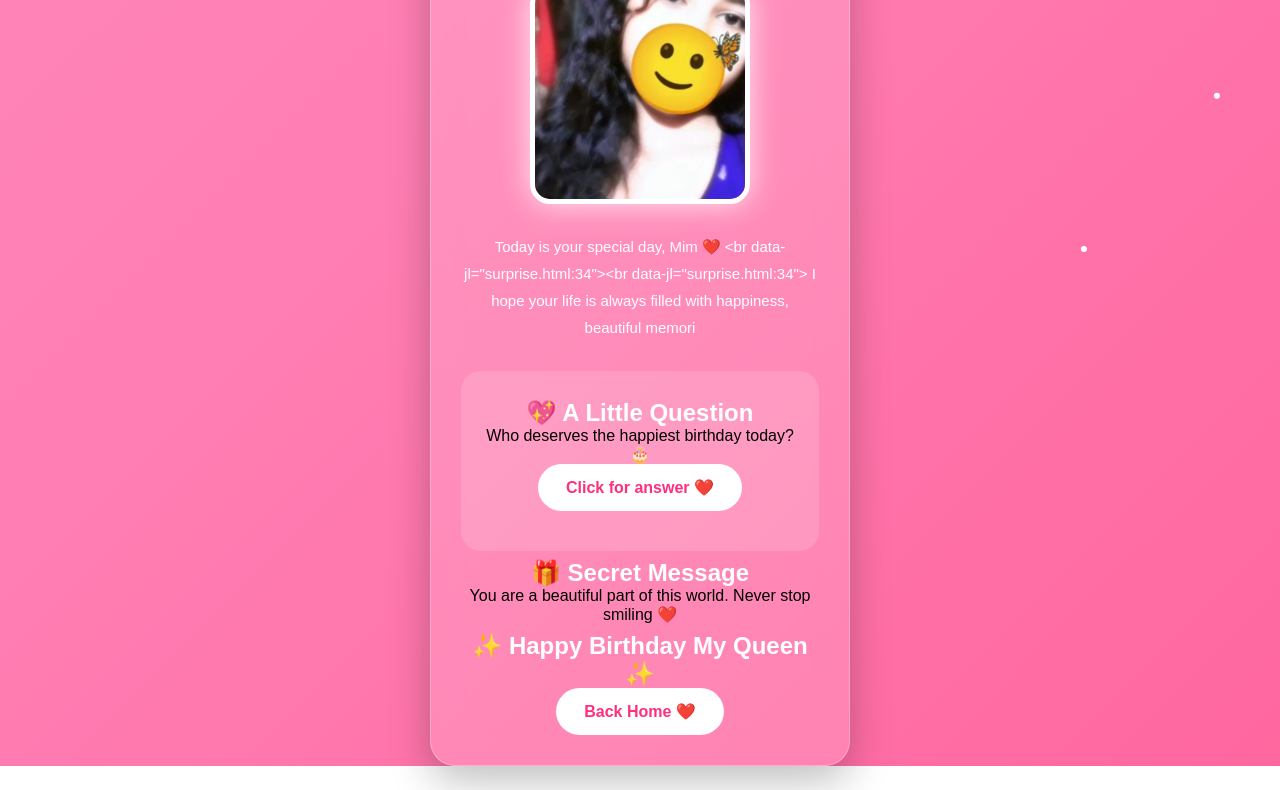
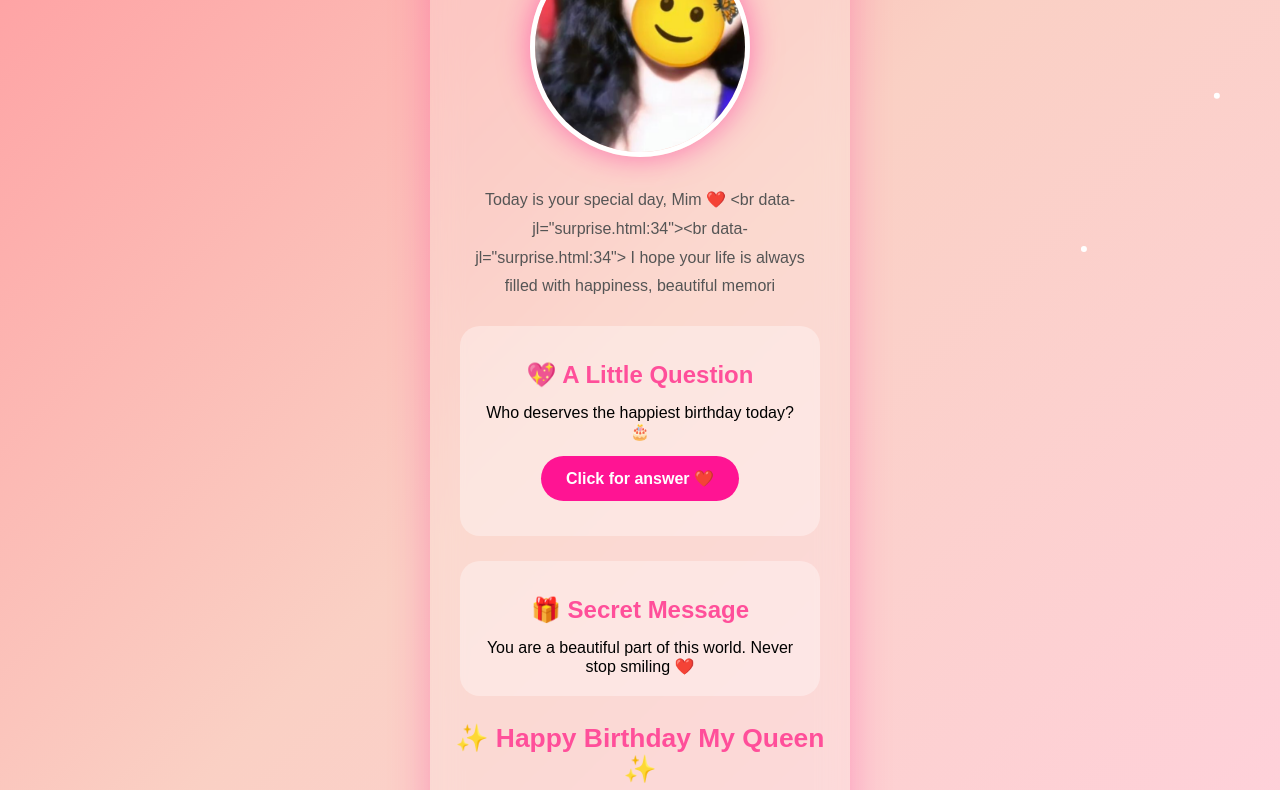
Before and after one commit to tusharbarua7890-design/birthday, a plain HTML site: page surprise.html in a window 1280 px wide. Shown: the part 221-1011 px from the top of the page. Before the commit the page ends 987 px from the top, so only its background shows below. Drawn offline with Linux system fonts and the light colour scheme.

Commit message:
Update style.css

```diff
--- a/style.css
+++ b/style.css
@@ -2,123 +2,129 @@
     margin:0;
     padding:0;
     box-sizing:border-box;
+    font-family:Arial,sans-serif;
 }
 
 body{
-    font-family:'Poppins',sans-serif;
     min-height:100vh;
     display:flex;
     justify-content:center;
     align-items:center;
-    background:linear-gradient(-45deg,#ff4e8a,#ff7eb3,#ff9ac7,#ffd1dc);
-    background-size:400% 400%;
-    animation:bgMove 12s ease infinite;
-    overflow:hidden;
+    background:linear-gradient(135deg,#ff9a9e,#fad0c4,#ffd1dc);
+    overflow-x:hidden;
+    padding:20px;
 }
 
-@keyframes bgMove{
-    0%{background-position:0% 50%;}
-    50%{background-position:100% 50%;}
-    100%{background-position:0% 50%;}
+
+.container{
+    width:100%;
+    max-width:420px;
+    background:rgba(255,255,255,0.2);
+    backdrop-filter:blur(15px);
+    border-radius:30px;
+    padding:30px;
+    text-align:center;
+    box-shadow:0 15px 40px rgba(255,20,147,0.3);
+    animation:show 1s ease;
 }
 
-#hearts{
-    position:fixed;
-    inset:0;
-    pointer-events:none;
-    overflow:hidden;
-}
 
-.container{
-    width:90%;
-    max-width:420px;
-    padding:30px;
-    text-align:center;
-    background:rgba(255,255,255,.15);
-    backdrop-filter:blur(15px);
-    border:1px solid rgba(255,255,255,.3);
-    border-radius:25px;
-    box-shadow:0 15px 40px rgba(0,0,0,.25);
-    animation:fadeUp 1.2s ease;
-}
+@keyframes show{
 
-@keyframes fadeUp{
 from{
 opacity:0;
 transform:translateY(40px);
 }
+
 to{
 opacity:1;
 transform:translateY(0);
 }
+
 }
 
+
 h1{
-    font-family:'Great Vibes',cursive;
-    font-size:50px;
-    color:white;
+font-size:38px;
+color:#ff1493;
+margin-bottom:20px;
 }
 
+
 h2{
-    color:white;
-    margin-top:8px;
+color:#ff4f9a;
+margin:15px 0;
 }
 
+
 h3{
-    color:#ffe4ef;
-    margin:10px 0 20px;
+color:#ff1493;
+margin-top:15px;
 }
+
 
 .photo{
 width:220px;
 height:220px;
 object-fit:cover;
-    border-radius:20px;
+border-radius:50%;
 border:5px solid white;
-    box-shadow:0 0 30px rgba(255,255,255,.8);
-    transition:.4s;
+box-shadow:0 0 30px rgba(255,20,147,.5);
 }
 
-.photo:hover{
-    transform:scale(1.05);
-}
 
 .message{
 margin:25px 0;
-    color:white;
+color:#555;
+font-size:16px;
 line-height:1.8;
-    font-size:15px;
 }
 
+
+.quiz,
+.surprise-box{
+background:rgba(255,255,255,.35);
+padding:20px;
+border-radius:20px;
+margin-top:25px;
+}
+
+
 button{
+margin-top:15px;
+padding:13px 25px;
 border:none;
-    padding:14px 28px;
-    border-radius:40px;
-    background:white;
-    color:#ff2f7d;
+border-radius:30px;
+background:#ff1493;
+color:white;
 font-size:16px;
 font-weight:bold;
 cursor:pointer;
 transition:.3s;
 }
 
+
 button:hover{
 transform:scale(1.08);
-    box-shadow:0 0 20px white;
+box-shadow:0 0 20px #ff1493;
 }
 
-@media(max-width:480px){
 
-.photo{
-    width:180px;
-    height:180px;
+.ending{
+margin-top:30px;
+animation:pulse 2s infinite;
 }
 
-h1{
-    font-size:42px;
+
+@keyframes pulse{
+
+50%{
+transform:scale(1.1);
 }
 
 }
+
+
 #fireworks{
 position:fixed;
 top:0;
@@ -127,41 +133,3 @@ h1{
 height:100%;
 pointer-events:none;
 }
-#loveText{
-    margin-top:20px;
-    color:white;
-    font-size:22px;
-    animation:pulse 2s infinite;
-}
-
-@keyframes pulse{
-
-0%{
-transform:scale(1);
-}
-
-50%{
-transform:scale(1.15);
-}
-
-100%{
-transform:scale(1);
-}
-
-}
-.quiz{
-    margin-top:30px;
-    padding:20px;
-    background:rgba(255,255,255,0.15);
-    border-radius:20px;
-}
-
-.quiz h2{
-    color:white;
-}
-
-#result{
-    margin-top:15px;
-    color:white;
-    font-size:18px;
-}
```
Lines whose indentation alone changed are shown as unchanged.
